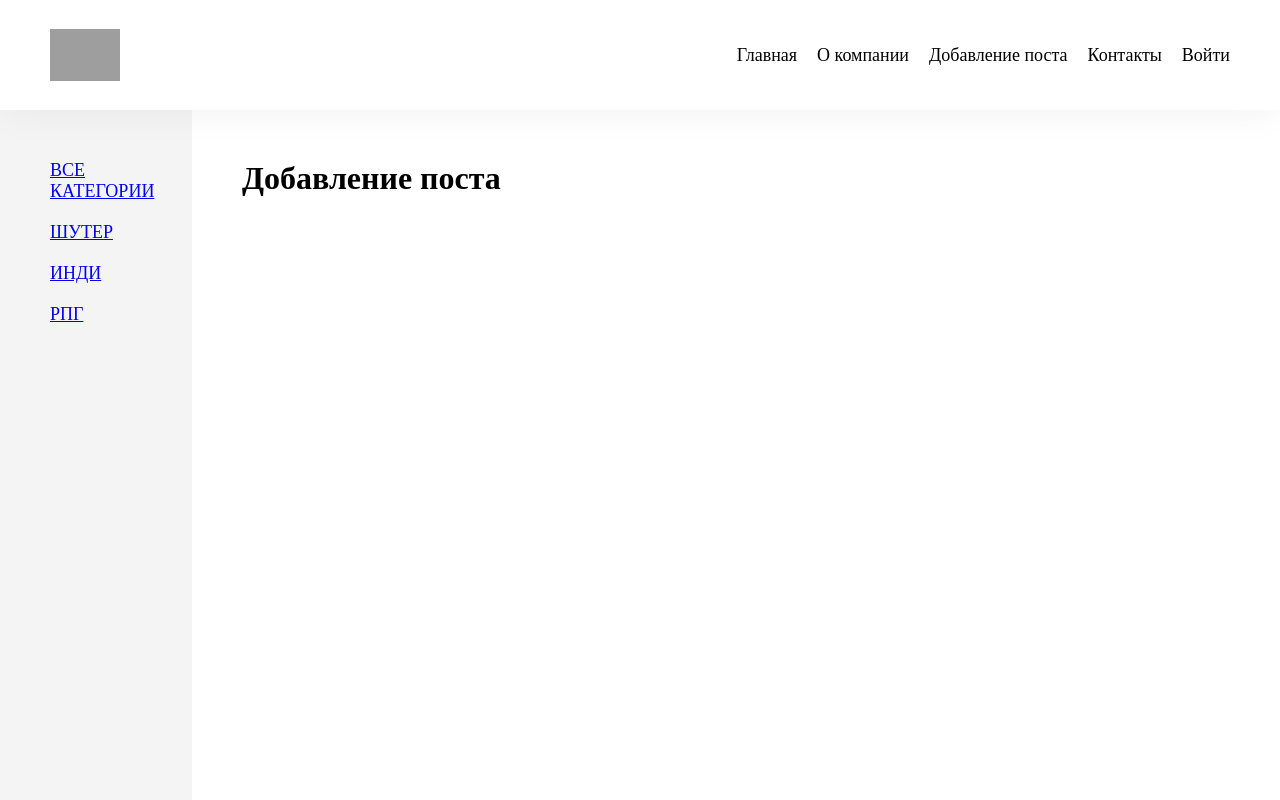
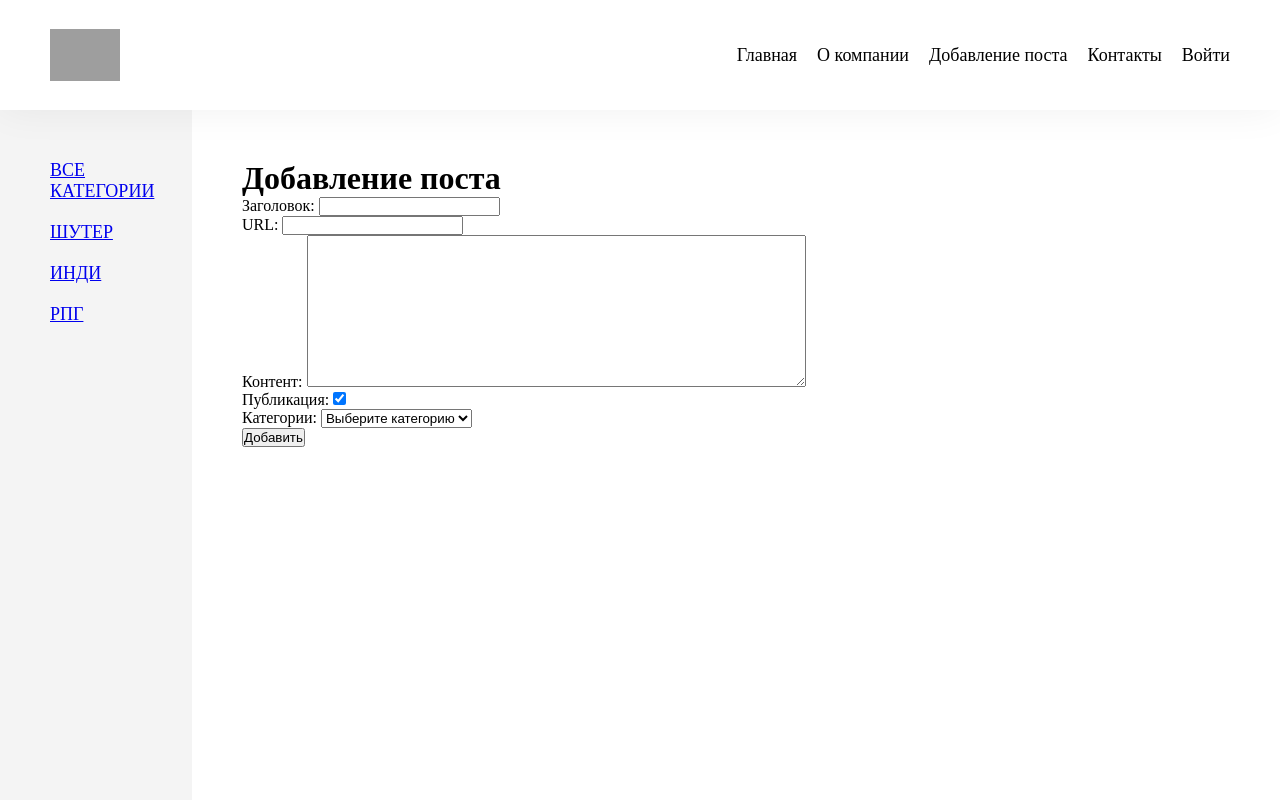
Before and after one commit to sadova-nadezhda/Django, a Django app: page /addpost/ in a window 1280 px wide. Run offline with Django 4.2, Linux system fonts and the light colour scheme; data comes from the database, SQL or seed files in the repository; grey boxes are pictures that could not be loaded.

Commit message:
update project v23.3

```diff
--- a/project1/mysite/index/forms.py
+++ b/project1/mysite/index/forms.py
@@ -2,8 +2,8 @@ from  django import forms
 from .models import *
 
 class AddPostForm(forms.Form):
-    title = forms.CharField(max_length=255)
-    slug = forms.SlugField(max_length=255)
-    content = forms.CharField(widget=forms.Textarea(attrs={'cols': 60, 'rows':10}))
-    is_published = forms.BooleanField()
-    category = forms.ModelChoiceField(queryset=Category.objects.all())
+    title = forms.CharField(max_length=255, label='Заголовок')
+    slug = forms.SlugField(max_length=255, label='URL')
+    content = forms.CharField(widget=forms.Textarea(attrs={'cols': 60, 'rows':10}), label='Контент', required=False)
+    is_published = forms.BooleanField(label='Публикация', initial=True)
+    category = forms.ModelChoiceField(queryset=Category.objects.all(), label='Категории', empty_label='Выберите категорию')
--- a/project1/mysite/index/templates/index/addpost.html
+++ b/project1/mysite/index/templates/index/addpost.html
@@ -3,6 +3,10 @@
 {% block content %}
     <div class="content">
         <h1>{{ title }}</h1>
-        <form></form>
+        <form action="{% url 'addpost' %}" method="post">
+            {% csrf_token %}
+            {{form.as_p }}
+            <button type="submit">Добавить</button>
+        </form>
     </div>
 {% endblock %}
```
